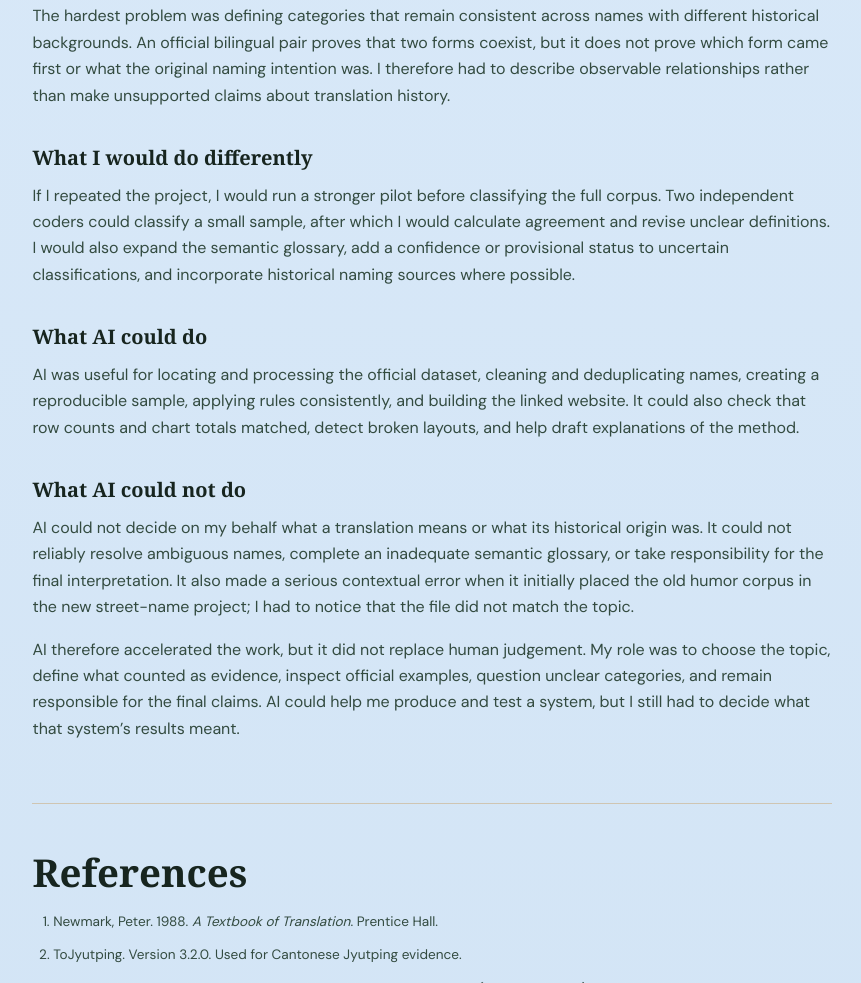
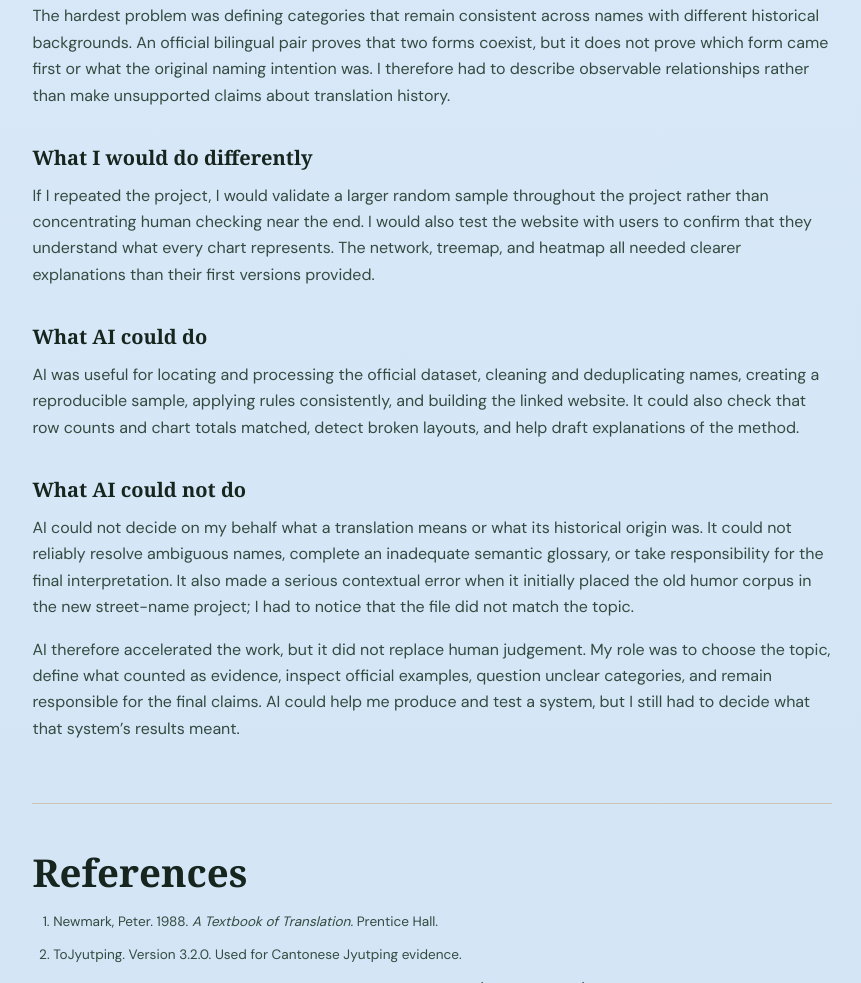
Before and after one commit to MaggieW-12/Translation-of-Hong-Kong-Street-Name, a plain HTML site: page report.html in a window 1280 px wide. Shown: the part 4428-5411 px from the top of the page, without its empty margins (356-1217 px from the left). Drawn offline with nearby package versions, Linux system fonts and the light colour scheme.

Commit message:
Revise reflection improvement priorities

```diff
--- a/report.html
+++ b/report.html
@@ -348,15 +348,14 @@
 
             <h3 class="lang-en">What I would do differently</h3>
             <p class="lang-en">
-              If I repeated the project, I would run a stronger pilot before classifying
-              the full corpus. Two independent coders could classify a small sample,
-              after which I would calculate agreement and revise unclear definitions. I
-              would also expand the semantic glossary, add a confidence or provisional
-              status to uncertain classifications, and incorporate historical naming
-              sources where possible.
+              If I repeated the project, I would validate a larger random sample
+              throughout the project rather than concentrating human checking near the
+              end. I would also test the website with users to confirm that they
+              understand what every chart represents. The network, treemap, and heatmap
+              all needed clearer explanations than their first versions provided.
             </p>
             <p class="lang-zh">
-              如果重新進行這個項目，我會在分類完整語料之前先做更嚴謹的前導測試。我可以讓兩位獨立編碼者分類一個小樣本，然後計算一致性並修訂不清楚的定義。我亦會擴充語義詞表，為不確定的分類加入信心或臨時狀態，並盡可能納入歷史命名資料。
+              如果重新進行這個項目，我會在整個項目期間驗證較大的隨機樣本，而不是把人工核對集中在最後階段。我亦會請使用者測試網站，確認他們理解每幅圖表所代表的內容。最初的網絡圖、矩形樹圖及熱圖，都需要比第一版更清楚的說明。
             </p>
 
             <h3><span class="lang-en">What AI could do</span><span class="lang-zh">使用 AI 的好處</span></h3>
```
